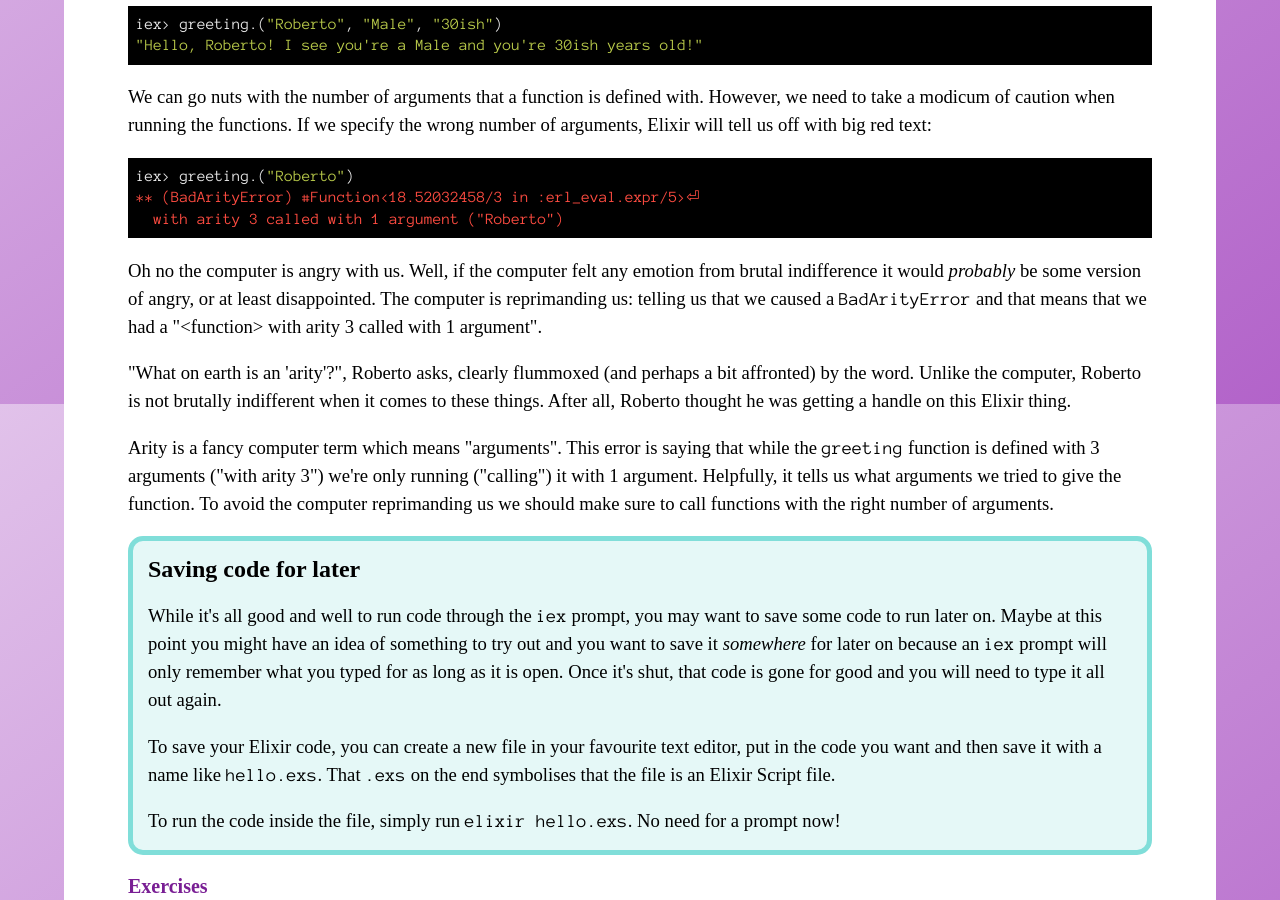
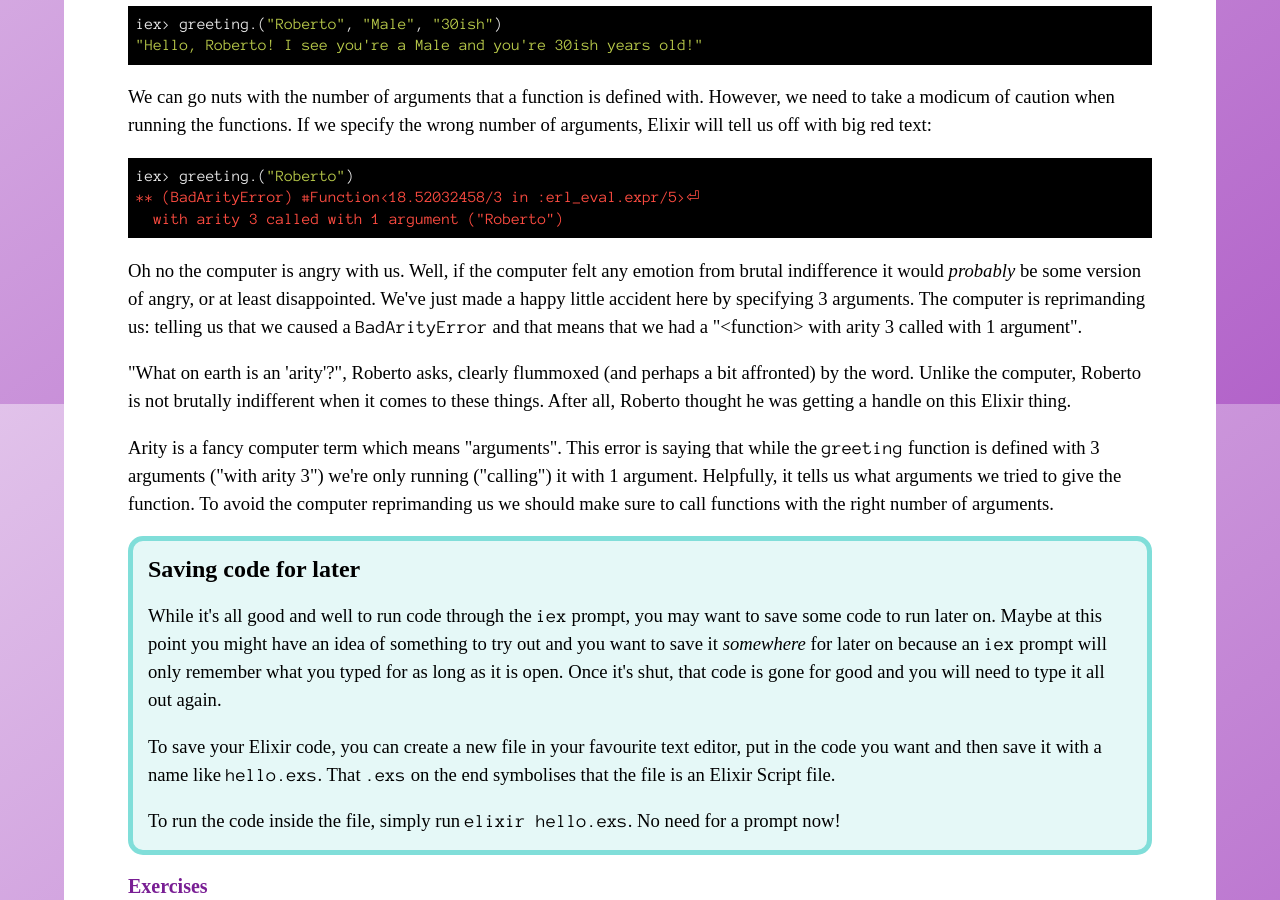
Before and after one commit to radar/joyofelixir, a Jekyll site: the page built from 5-funky-functions/index.html, in a window 1280 px wide and 900 px high, scrolled down 2296 px. Built offline with Jekyll 4.4.1, drawn with Linux system fonts in a browser that asks for light colours; some web fonts are replaced.

Commit message:
Happy little accidents

```diff
--- a/_includes/ch/5.html
+++ b/_includes/ch/5.html
@@ -103,7 +103,7 @@ iex> greeting.("Motherland")
   with arity 3 called with 1 argument ("Roberto")</span></code></pre>
 
   <p>
-    Oh no the computer is angry with us. Well, if the computer felt any emotion from brutal indifference it would <em>probably</em> be some version of angry, or at least disappointed. The computer is reprimanding us: telling us that we caused a <code>BadArityError</code> and that means that we had a "&lt;function&gt; with arity 3 called with 1 argument".
+    Oh no the computer is angry with us. Well, if the computer felt any emotion from brutal indifference it would <em>probably</em> be some version of angry, or at least disappointed. We've just made a happy little accident here by specifying 3 arguments. The computer is reprimanding us: telling us that we caused a <code>BadArityError</code> and that means that we had a "&lt;function&gt; with arity 3 called with 1 argument".
   </p>
 
   <p>
```
